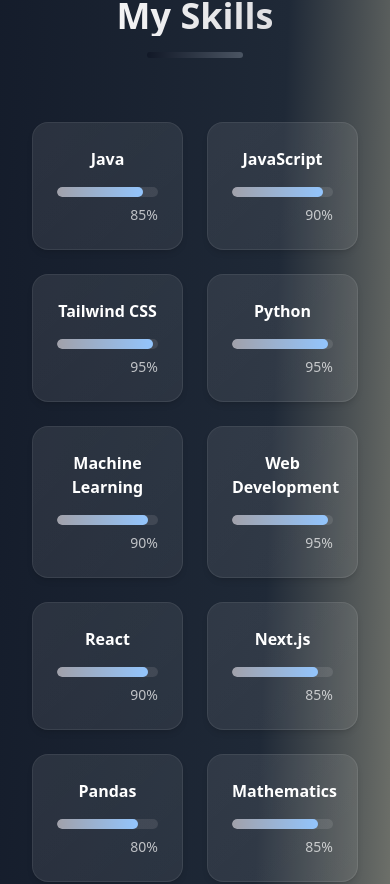
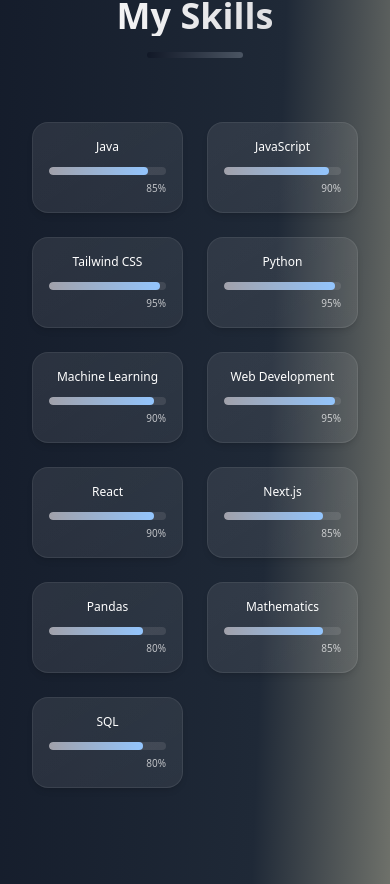
Before and after one commit to shaurya-tiwari/PORTFOLIO, a Next.js app: page / in a window 390 px wide. Shown: the part 2619-3503 px from the top of the page. Built offline with nearby package versions, Linux system fonts and the light colour scheme.

Commit message:
Refactor SkillBadge component for improved layout and performance

```diff
--- a/components/skill-badge.tsx
+++ b/components/skill-badge.tsx
@@ -15,14 +15,16 @@ export function SkillBadge({ name, level }: SkillBadgeProps) {
       transition={{ duration: 0.3 }}
       viewport={{ once: true }}
     >
-      <div className="relative overflow-hidden rounded-2xl bg-white/5 border border-white/10 p-6 h-full shadow-md transition-all duration-300 hover:shadow-lg">
+      <div className="relative overflow-hidden rounded-2xl bg-white/5 border border-white/10 p-4 sm:p-5 md:p-6 h-full shadow-md duration-300">
         {/* Removed backdrop-blur-xl for performance */}
         <div className="absolute -inset-1 bg-gradient-to-br from-white/10 to-white/5 rounded-2xl opacity-40 group-hover:opacity-70 transition duration-700" />
 
         <div className="relative z-10">
-          <div className="text-center mb-4 font-semibold text-white">{name}</div>
+          <div className="text-center mb-3 sm:mb-4 font-medium sm:font-semibold text-xs sm:text-sm md:text-base text-white">
+            {name}
+          </div>
 
-          <div className="relative h-2.5 w-full bg-white/10 rounded-full overflow-hidden">
+          <div className="relative h-2 sm:h-2.5 w-full bg-white/10 rounded-full overflow-hidden">
             <motion.div
               className="absolute top-0 left-0 h-full bg-gradient-to-r from-zinc-400 to-blue-300 rounded-full"
               initial={{ width: 0 }}
@@ -32,7 +34,9 @@ export function SkillBadge({ name, level }: SkillBadgeProps) {
             />
           </div>
 
-          <div className="mt-2 text-right text-sm text-white/70">{level}%</div>
+          <div className="mt-1.5 sm:mt-2 text-right text-[10px] sm:text-xs text-white/70">
+            {level}%
+          </div>
         </div>
       </div>
     </motion.div>
```
